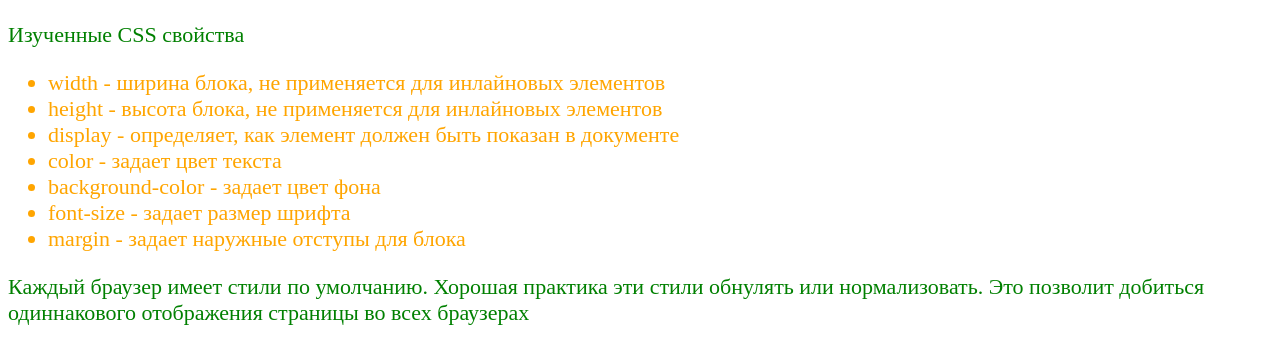
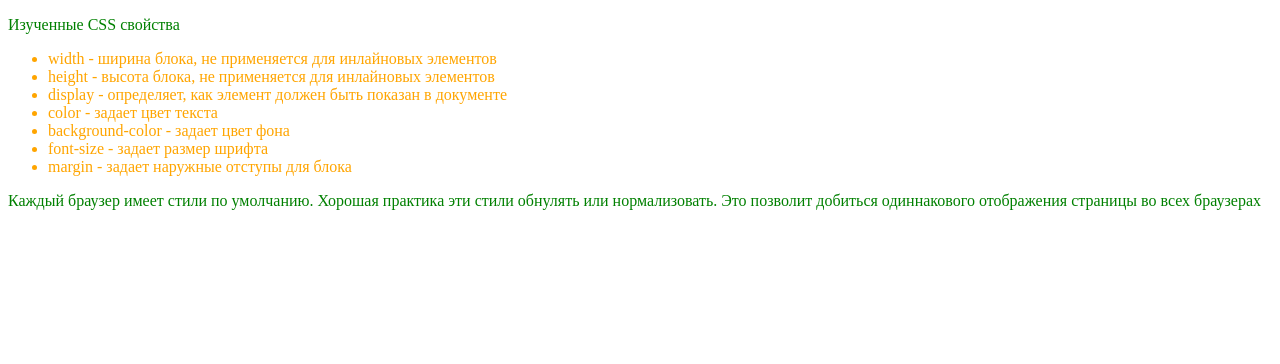
Before and after one commit to kr241088iav/vscode-git-test, a plain HTML site: page lesson4/task2/index.html in a window 1280 px wide. Drawn offline with Linux system fonts and the light colour scheme.

Commit message:
comit new

```diff
--- a/lesson4/task2/index.html
+++ b/lesson4/task2/index.html
@@ -5,19 +5,6 @@
     <meta charset="UTF-8" />
     <title>Класс</title>
     <link rel="stylesheet" href="style.css" />
-    <style>
-        .middle {
-            font-size: 22px;
-        }
-
-        .green {
-            color: green;
-        }
-
-        .orange {
-            color: orange;
-        }
-    </style>
 </head>
 
 <body class="middle">
```
